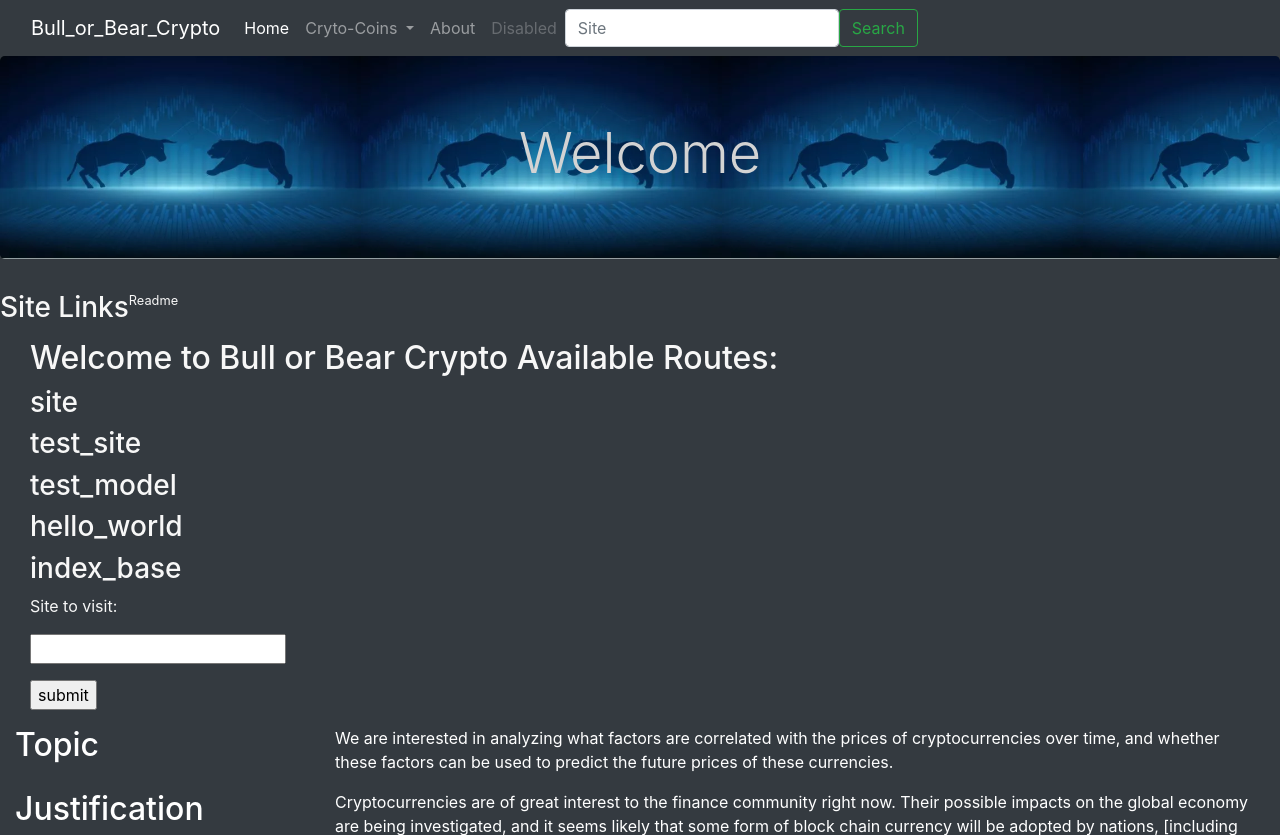
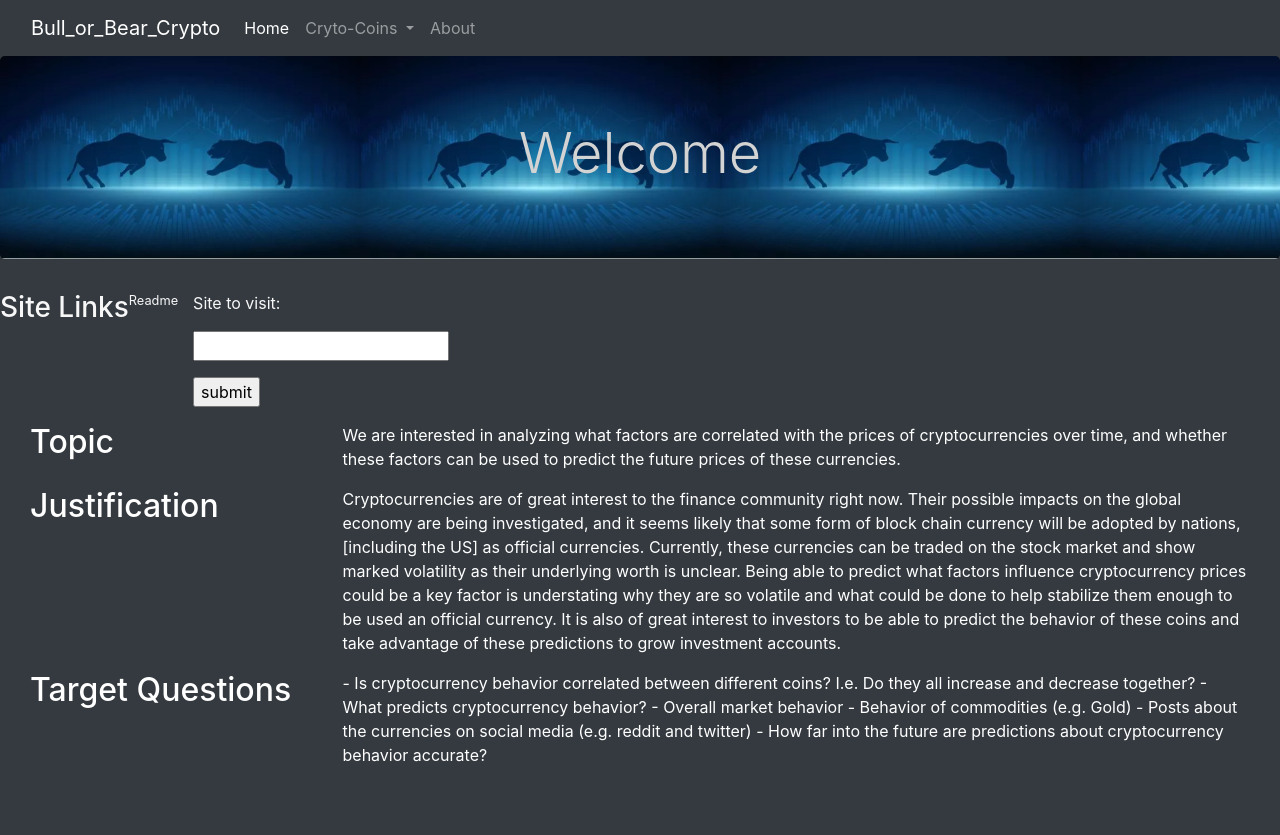
Before and after one commit to GallantGuide/Bull_or_Bear_Crypto, a Flask app: page / in a window 1280 px wide. Shown: the top 835 px of the page. After the commit the page ends 762 px from the top, so only its background shows below. Run offline with Flask 2, Linux system fonts and the light colour scheme; parts of the project's set-up code (start-up, migrations or seed data) failed here and were passed over; some libraries are stand-ins or nearby versions.

Commit message:
clean index

```diff
--- a/app/app.py
+++ b/app/app.py
@@ -45,7 +45,7 @@ def tWelcome():
 
 @app.route("/<param>")
 def url_param(param):
-    return f'<h1> {param} <h1>'
+    return render_template('index.html')
 
 @app.route("/test_model")
 def test_model():
@@ -114,29 +114,3 @@ def Ethereum_Search():
     else:
         k_ethereum = db.session.query(K_Ethereum).all()
         return render_template('ethereum_db.html', k_ethereum=k_ethereum)
-
-def make_picture(training_data_fname, model, user_input_np_arr, output_file):
-  data = pd.read_pickle(training_data_fname)
-  data = data[data['Age'] > 0 ]
-  ages = data['Age']
-  heights = data['Height']
-  x_new = np.array(list(range(19))).reshape(19,1)
-  preds = model.predict(x_new)
-  fig= px.scatter(x = ages, y = heights, title= "Height V Age of People", labels = {'x':'Age (Years)', 'y': 'Heights(inches)'})
-  fig.add_trace(go.Scatter(x=x_new.reshape(19), y=preds, mode = 'lines', name = 'Model'))
-
-  new_preds = model.predict(user_input_np_arr)
-  fig.add_trace(go.Scatter(x=user_input_np_arr.reshape(len(user_input_np_arr)), y = new_preds, name='New Outputs', mode ='markers', marker=dict(color ='green', size = 20, line=dict(color ='orange',width=2))))
-
-  fig.write_image(output_file, width = 800, engine='kaleido')
-  fig.show()
-
-def user_input_np_arr(float_str):
-  def is_float(s):
-    try:
-      float(s)
-      return True
-    except:
-      return False
-  floats = np.array([float(x) for x in float_str.split(',') if is_float(x)])
-  return floats.reshape(len(floats),1)
--- a/app/templates/base.html
+++ b/app/templates/base.html
@@ -66,17 +66,7 @@
               <a class="nav-link" href="#">About</a>
             </li>
 
-            <li class="nav-item">
-              <a class="nav-link disabled">Disabled</a>
-            </li>
           </ul>
-
-          <!-- Search input -->
-          <form class="d-flex" method="POST">
-            <input class="form-control me-2" placeholder="Site" name="url2" aria-label="Search">
-            <button class="btn btn-outline-success" type="submit"> Search </button>
-          </form>
-
         </div>
       </div>
     </nav>
--- a/app/templates/index.html
+++ b/app/templates/index.html
@@ -10,14 +10,7 @@
         <div class="row">
             <br class="col-md-3">
                 <h3> Site Links </h3> <br></br> <small> Readme </small></h3>
-            </div>
              <div class="col-md-9" >
-                <h2> Welcome to Bull or Bear Crypto Available Routes: </h2>
-                <h3>site</h3>
-                <h3>test_site</h3>
-                <h3>test_model</h3>
-                <h3>hello_world</h3>
-                <h3>index_base</h3>
                 <form method="POST">
                     <p> Site to visit: </p>
                     <p><input type ="text" name="url" /></p>
```
